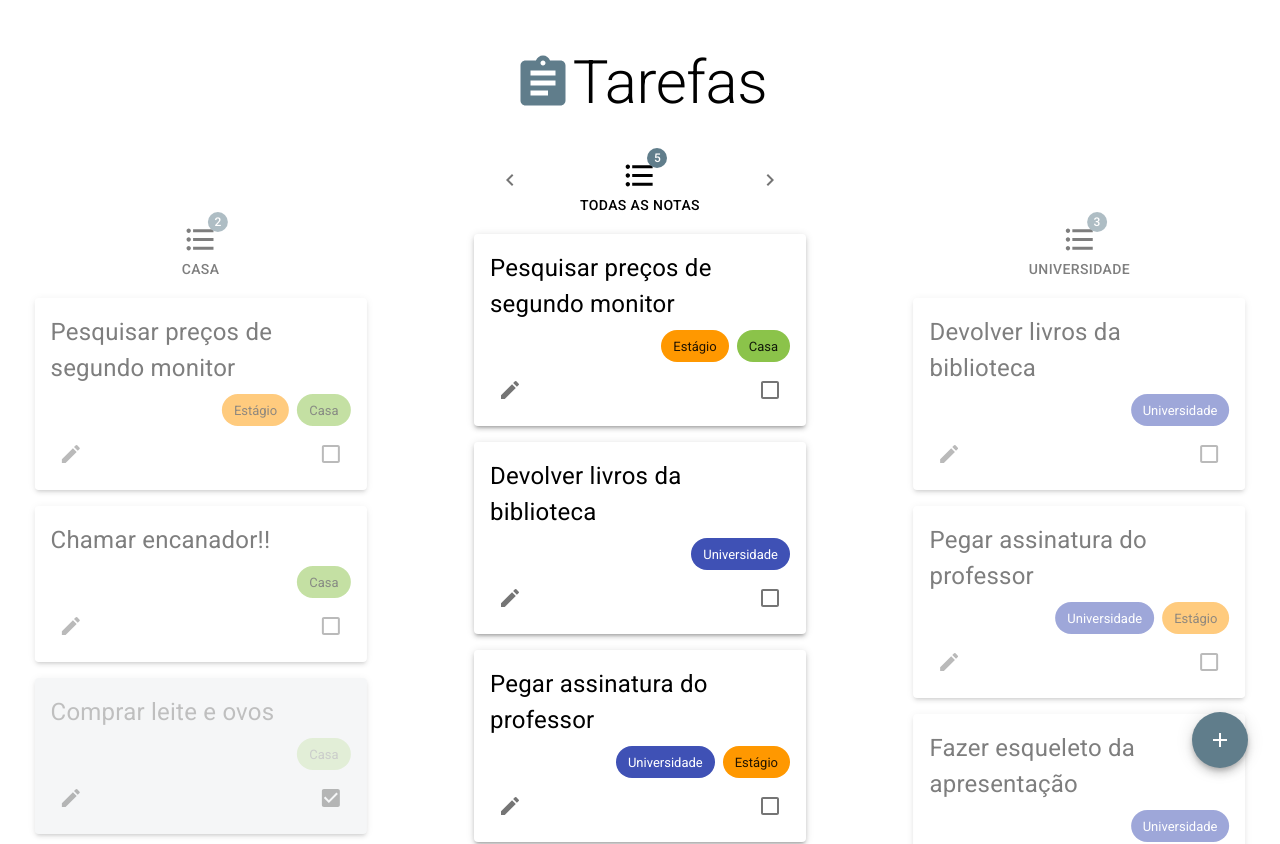
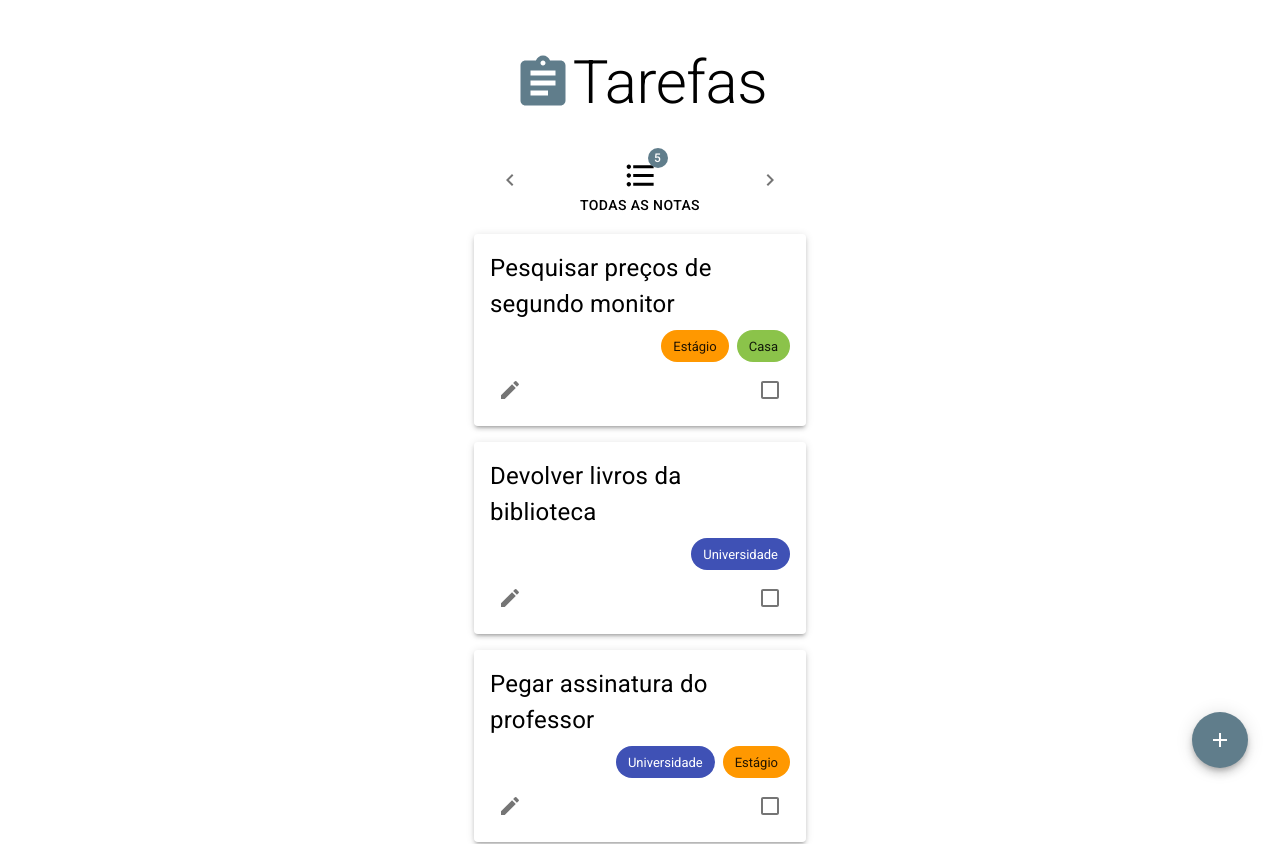
Before and after one commit to jpdurigan/task-app, a React (Create React App) app: page / in a window 1280 px wide. Shown: the top 844 px of the page. Built offline with nearby package versions, Linux system fonts and the light colour scheme.

Commit message:
make task list selection animated

```diff
--- a/src/components/task/TaskDisplay.tsx
+++ b/src/components/task/TaskDisplay.tsx
@@ -1,13 +1,70 @@
+import { Keyframes } from "@emotion/react";
 import { ChevronLeft, ChevronRight } from "@mui/icons-material";
 import { Container, IconButton } from "@mui/material";
-import { Box } from "@mui/system";
+import { Box, keyframes, SxProps } from "@mui/system";
 import { useState } from "react";
 import { Database } from "../Database";
 import { TaskList } from "./TaskList";
 
-const sxMain = { transform: "", opacity: 1 };
-const sxPrev = { transform: "translate(-10%, 64px)", opacity: 0.5 };
-const sxProx = { transform: "translate(+10%, 64px)", opacity: 0.5 };
+const framePrev = {
+	opacity: 0.0,
+	transform: "translate(-110%, 0)",
+	display: "none",
+};
+const frameMain = { opacity: 1.0, transform: "translate(   0, 0)" };
+const frameProx = {
+	opacity: 0.0,
+	transform: "translate(+110%, 0)",
+	display: "none",
+};
+
+const enterDefault = keyframes`
+0% {
+	${frameMain}
+}
+`;
+
+const enterLeft = keyframes`
+0% {
+	${framePrev}
+}
+100% {
+	${frameMain}
+}
+`;
+
+const enterRight = keyframes`
+0% {
+	${frameProx}
+}
+100% {
+	${frameMain}
+}
+`;
+
+const exitDefault = keyframes`
+0%, 100% {
+	${frameProx}
+}
+`;
+
+const exitLeft = keyframes`
+0% {
+	${frameMain}
+}
+100% {
+	${frameProx}
+}
+`;
+
+const exitRight = keyframes`
+0% {
+	${frameMain}
+}
+100% {
+	${framePrev}
+}
+`;
 
 interface TaskDisplayProps {
 	database: Database;
@@ -15,17 +72,51 @@ interface TaskDisplayProps {
 
 export const TaskDisplay: React.FC<TaskDisplayProps> = ({ database }) => {
 	const [index, setIndex] = useState<number>(0);
+	const [movement, setMovement] = useState<-1 | 0 | 1>(0);
 
-	const wrapIndex = (idx: number, arr: any[]): number =>
-		((idx % arr.length) + arr.length) % arr.length;
+	const enterAnimation = (): Keyframes => {
+		switch (movement) {
+			case -1:
+				return enterLeft;
+			case 1:
+				return enterRight;
+			default:
+				return enterDefault;
+		}
+	};
 
-	const getProx = (): number =>
-		wrapIndex(index + 1, database.getTagsForDisplay());
-	const getPrev = (): number =>
-		wrapIndex(index - 1, database.getTagsForDisplay());
+	const exitAnimation = (): Keyframes => {
+		switch (movement) {
+			case -1:
+				return exitLeft;
+			case 1:
+				return exitRight;
+			default:
+				return exitDefault;
+		}
+	};
 
-	const moveToProx = () => setIndex(getProx());
-	const moveToPrev = () => setIndex(getPrev());
+	const sxList = (animation: Keyframes): SxProps => {
+		return {
+			position: "absolute",
+			animation: `${animation} 600ms cubic-bezier(0.31, 0.95, 0.7, 1.07) forwards`,
+		};
+	};
+
+	const wrapIndex = (
+		idx: number,
+		arr: any[] = database.getTagsForDisplay()
+	): number => ((idx % arr.length) + arr.length) % arr.length;
+
+	const moveRight = () => {
+		setMovement(+1);
+		setIndex(wrapIndex(index + 1));
+	};
+	const moveLeft = () => {
+		setMovement(-1);
+		setIndex(wrapIndex(index - 1));
+	};
+	const getPrev = () => wrapIndex(index - movement);
 
 	return (
 		<Container
@@ -36,6 +127,20 @@ export const TaskDisplay: React.FC<TaskDisplayProps> = ({ database }) => {
 				gap: "4em",
 			}}
 		>
+			{movement !== 0 && (
+				<TaskList
+					database={database}
+					tagId={database.getTagsForDisplay()[getPrev()]}
+					sx={sxList(exitAnimation())}
+					key={getPrev()}
+				/>
+			)}
+			<TaskList
+				database={database}
+				tagId={database.getTagsForDisplay()[index]}
+				sx={sxList(enterAnimation())}
+				key={index}
+			/>
 			<Box
 				sx={{
 					minWidth: 300,
@@ -50,28 +155,13 @@ export const TaskDisplay: React.FC<TaskDisplayProps> = ({ database }) => {
 					justifyContent: "space-between",
 				}}
 			>
-				<IconButton onClick={moveToPrev}>
+				<IconButton onClick={moveLeft}>
 					<ChevronLeft />
 				</IconButton>
-				<IconButton onClick={moveToProx}>
+				<IconButton onClick={moveRight}>
 					<ChevronRight />
 				</IconButton>
 			</Box>
-			<TaskList
-				database={database}
-				tagId={database.getTagsForDisplay()[getPrev()]}
-				sx={sxPrev}
-			/>
-			<TaskList
-				database={database}
-				tagId={database.getTagsForDisplay()[index]}
-				sx={sxMain}
-			/>
-			<TaskList
-				database={database}
-				tagId={database.getTagsForDisplay()[getProx()]}
-				sx={sxProx}
-			/>
 		</Container>
 	);
 };
```
